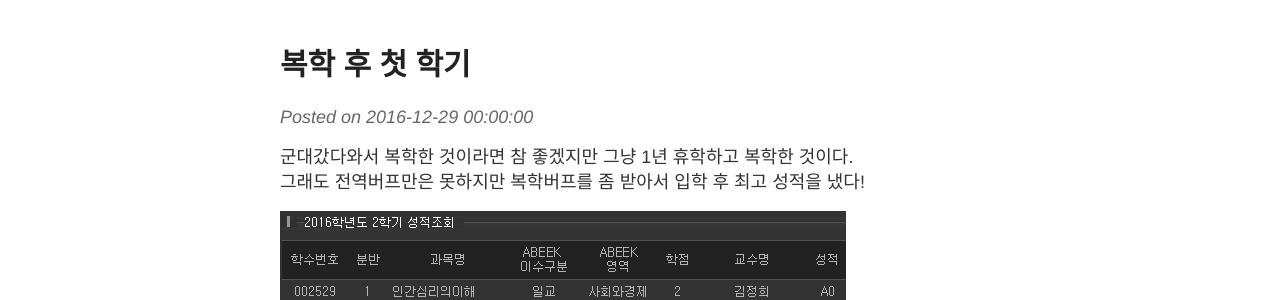
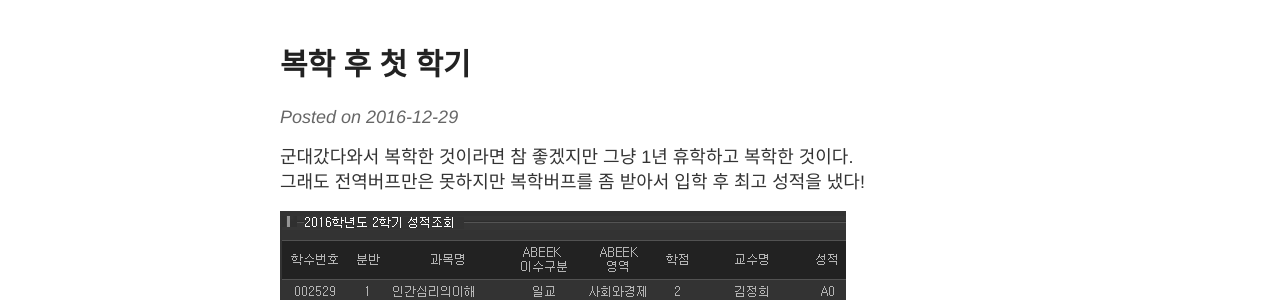
Before and after one commit to winterjung/JungWinter.github.io, a Jekyll site: the page built from _posts/2016-12-29-Grade-of-2016-2.md, in a window 1280 px wide. Shown: the part 122-422 px from the top of the page. Built offline with Jekyll 4.4.1, drawn with Linux system fonts in a browser that asks for light colours; comment, search, counter and statistics services are not loaded; some of the changed lines change nothing that is shown.

Commit message:
Style 수정

```diff
--- a/_layouts/post.html
+++ b/_layouts/post.html
@@ -6,7 +6,7 @@ layout: default
   <h1>{{ page.title }}</h1>
 
   <div class="date">
-    Posted on {{ page.date | date: "%F %T"}}
+    Posted on {{ page.date | date: "%F"}}
   </div>
 
   <div class="entry">
```
